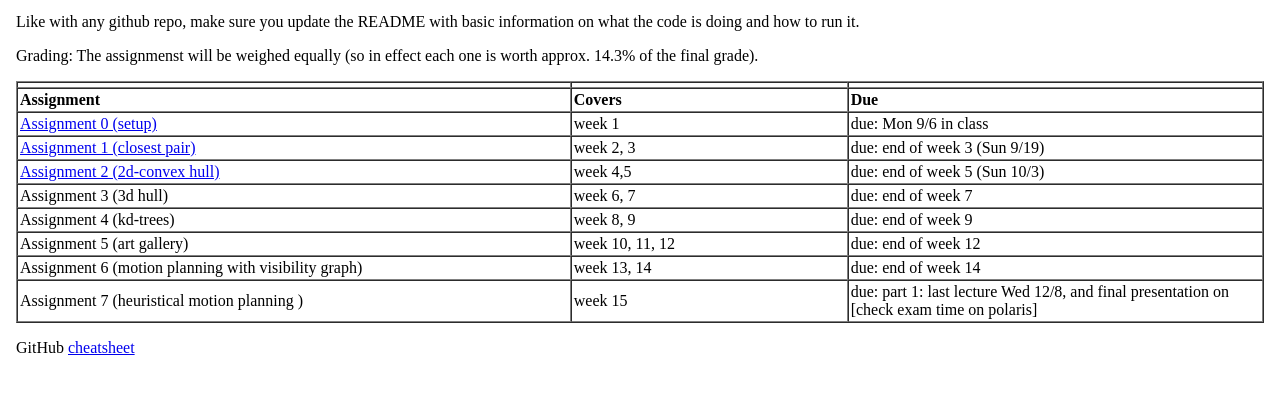
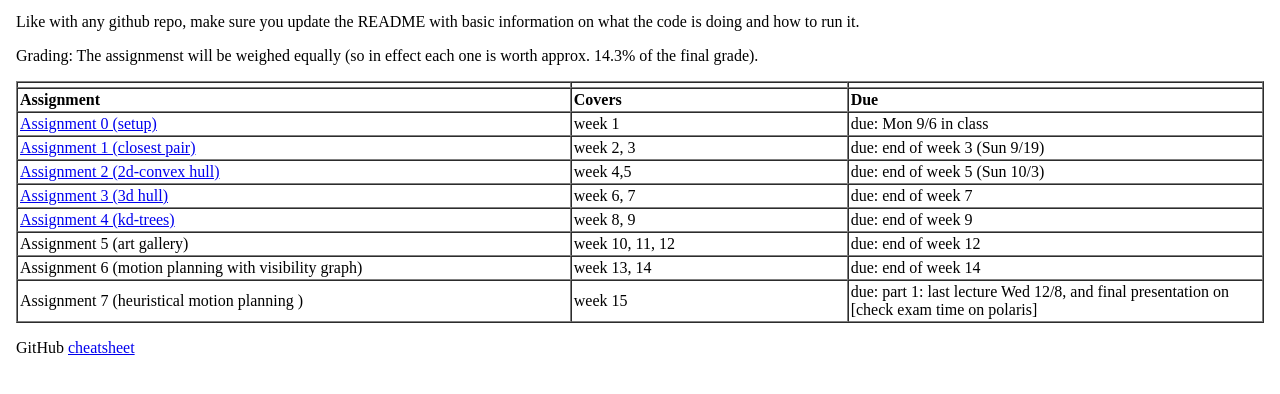
Before and after one commit to lauratoma/bowdoin-CompGeom-F21, a plain HTML site: page assignments.html in a window 1280 px wide. Shown: the part 102-496 px from the top of the page. Drawn offline with Linux system fonts and the light colour scheme.

Commit message:
added A4

```diff
--- a/assignments.html
+++ b/assignments.html
@@ -52,13 +52,13 @@ one is worth approx. 14.3% of the final grade).
 <tr><td><a href="Assignments/A2-hull2D/hull2d.html">Assignment 2 (2d-convex
   hull)</a> <td> week 4,5 </td><td> due: end of week 5 (Sun 10/3) </td></tr>
 
-<tr><td>Assignment 3  (3d hull)
+<tr><td><a href="Assignments/A3-hull3d/hull3d.html">Assignment 3  (3d hull)</a>
 <td>  week 6, 7 <td> due: end of week 7  </td></tr>
 
 <!-- <tr><td>Assignment  -->
 <!--   (segment intersection) <td>due <td> </td></tr> -->
 
-<tr><td>Assignment 4  (kd-trees)
+<tr><td><a href="Assignments/A4-kdtrees/kdtree.html">Assignment 4  (kd-trees)</a>
 <td> week 8, 9 <td>due: end of week 9  </td></tr>
 
 <tr><td>Assignment 5  (art
```
Also changed, not shown: syllabus.html (+1 -1 lines).
